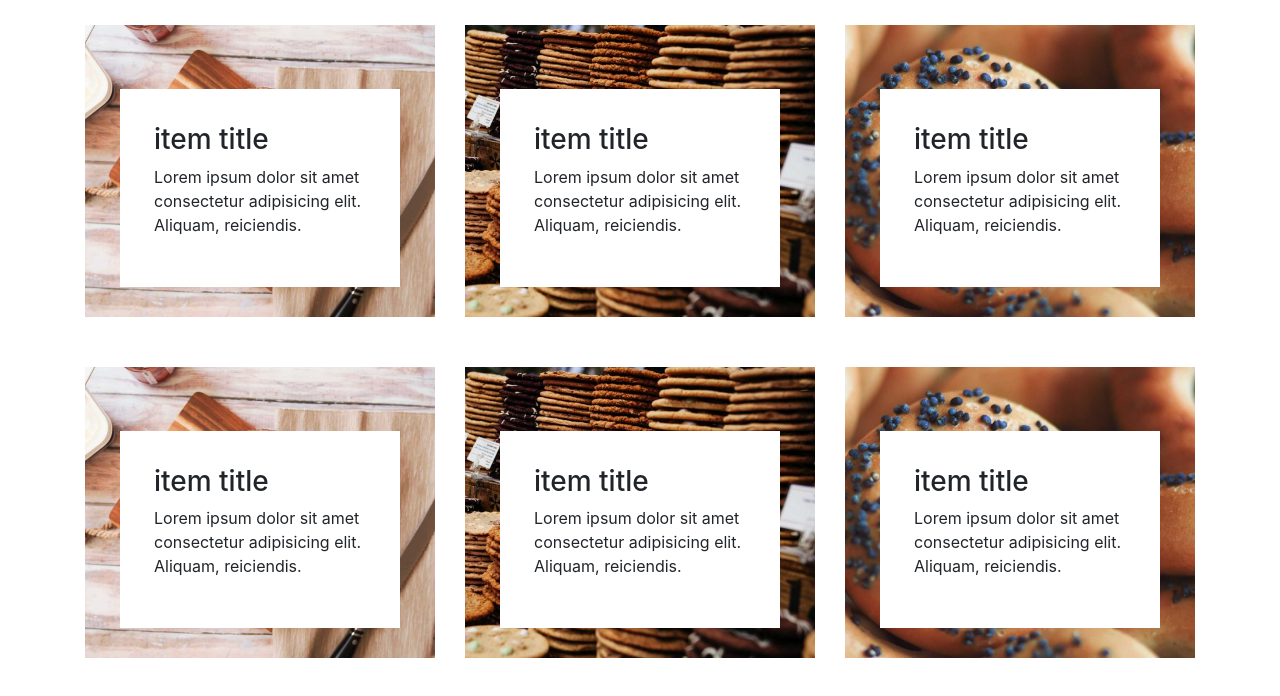
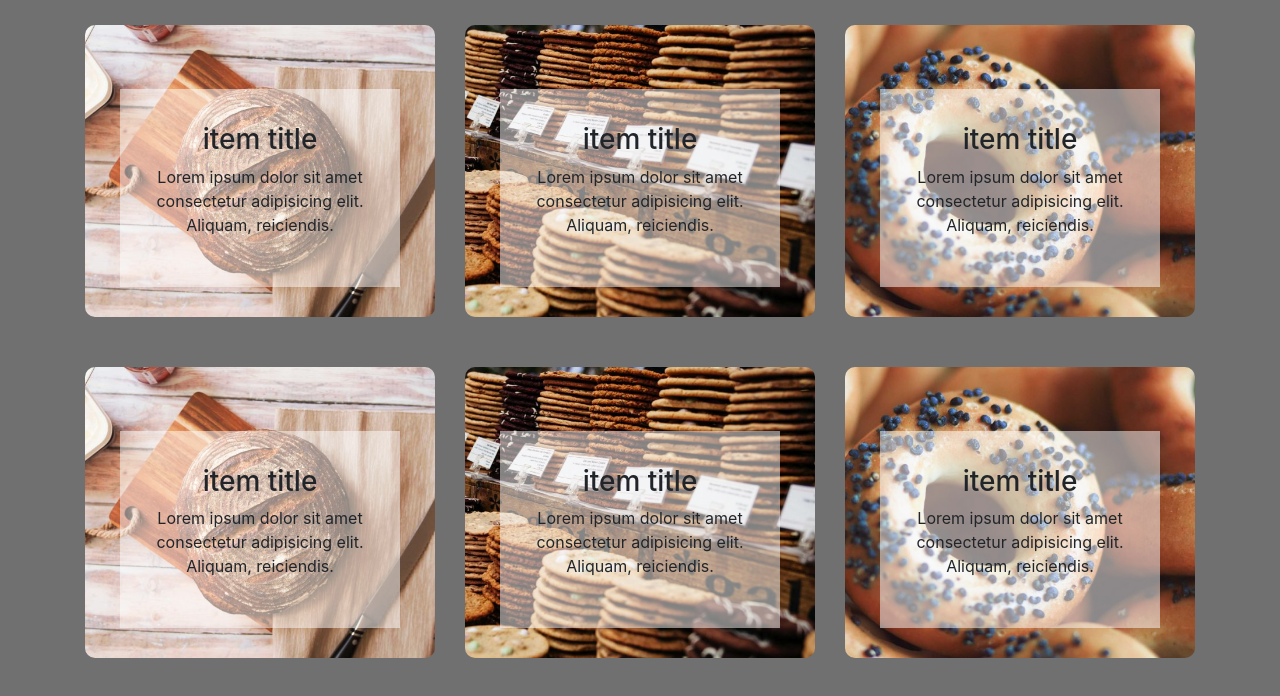
Before and after one commit to khforever/teamWord, a plain HTML site: page index.html in a window 1280 px wide. Drawn offline with Linux system fonts and the light colour scheme.

Commit message:
sarah edition

```diff
--- a/css/style.css
+++ b/css/style.css
@@ -1,25 +1,35 @@
-.imgCaption{
-    background-color: #fff;
+body {
+    background-color: rgba(0, 0, 0, 0.56);
+}
+
+img {
+    border-radius: 10px;
+}
+
+.imgCaption {
+    background-color: rgba(255, 255, 255, 0.5);
     width: 80%;
-    left: 10% ;
-    bottom : 30px;
-padding: 34px;
+    left: 10%;
+    bottom: 30px;
+    padding: 34px;
+}
 
-}
-.item{
+.item {
     margin-bottom: 25px;
     margin-top: 25px;
 }
-#lightBox{
+
+#lightBox {
     display: none;
     position: fixed;
-    top:0;
-    right:0;
-    left:0;
-    bottom:0;
-    background-color: rgba(0,0,0,0.56);
+    top: 0;
+    right: 0;
+    left: 0;
+    bottom: 0;
+    background-color: rgba(0, 0, 0, 0.56);
 }
-#imgBox{
+
+#imgBox {
     width: 50%;
     height: 70%;
     background-image: url(../images/03.jpg);
@@ -27,12 +37,14 @@ padding: 34px;
     background-position: 50% 50%;
     background-repeat: no-repeat;
 }
-#imgBox i{
+
+#imgBox i {
     cursor: pointer;
     margin: 10px;
 }
-#close{
+
+#close {
     position: absolute;
-    top: 10px ;
+    top: 10px;
     right: 10px;
 }
--- a/index.html
+++ b/index.html
@@ -1,14 +1,16 @@
 <html>
+
 <head>
-        <title></title>
+    <title>Test</title>
     <link rel="stylesheet" href="css/bootstrap.min.css">
     <link rel="stylesheet" href="css/style.css">
     <link rel="stylesheet" href="css/all.min.css">
 </head>
+
 <body>
 
     <div class="container">
-            <div class="row">
+        <div class="row text-center">
             <!--  item 1 -->
             <div class="col-md-4">
                 <div class="item position-relative">
@@ -89,4 +91,5 @@
 
     <script src="js\script.js"></script>
 </body>
+
 </html>
```
Lines whose indentation alone changed are shown as unchanged.
